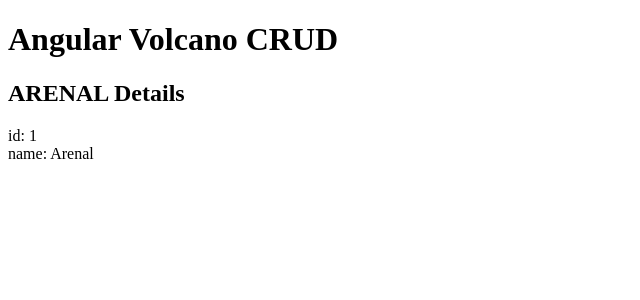
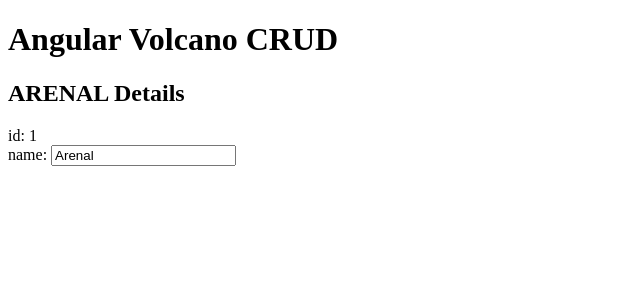
Before and after one commit to LinearSix/cnd-angular-crud, an Angular app: page / in a window 1280 px wide. Shown: the top 300 px of the page, without its empty margins (0-640 px from the left). Built offline with nearby package versions, Linux system fonts and the light colour scheme.

Commit message:
import FormsModule and bind name in input

```diff
--- a/src/app/app.module.ts
+++ b/src/app/app.module.ts
@@ -1,5 +1,6 @@
 import { BrowserModule } from '@angular/platform-browser';
 import { NgModule } from '@angular/core';
+import { FormsModule } from '@angular/forms';
 
 import { AppComponent } from './app.component';
 import { VolcanoesComponent } from './volcanoes/volcanoes.component';
@@ -10,7 +11,8 @@
     VolcanoesComponent
   ],
   imports: [
-    BrowserModule
+    BrowserModule,
+    FormsModule
   ],
   providers: [],
   bootstrap: [AppComponent]
--- a/src/app/volcanoes/volcanoes.component.html
+++ b/src/app/volcanoes/volcanoes.component.html
@@ -1,3 +1,7 @@
 <h2>{{volcano.name | uppercase}} Details</h2>
 <div><span>id: </span>{{volcano.id}}</div>
-<div><span>name: </span>{{volcano.name}}</div>
+<div>
+  <label>name:
+    <input [(ngModel)]="volcano.name" placeholder="name">
+  </label>
+</div>
```
